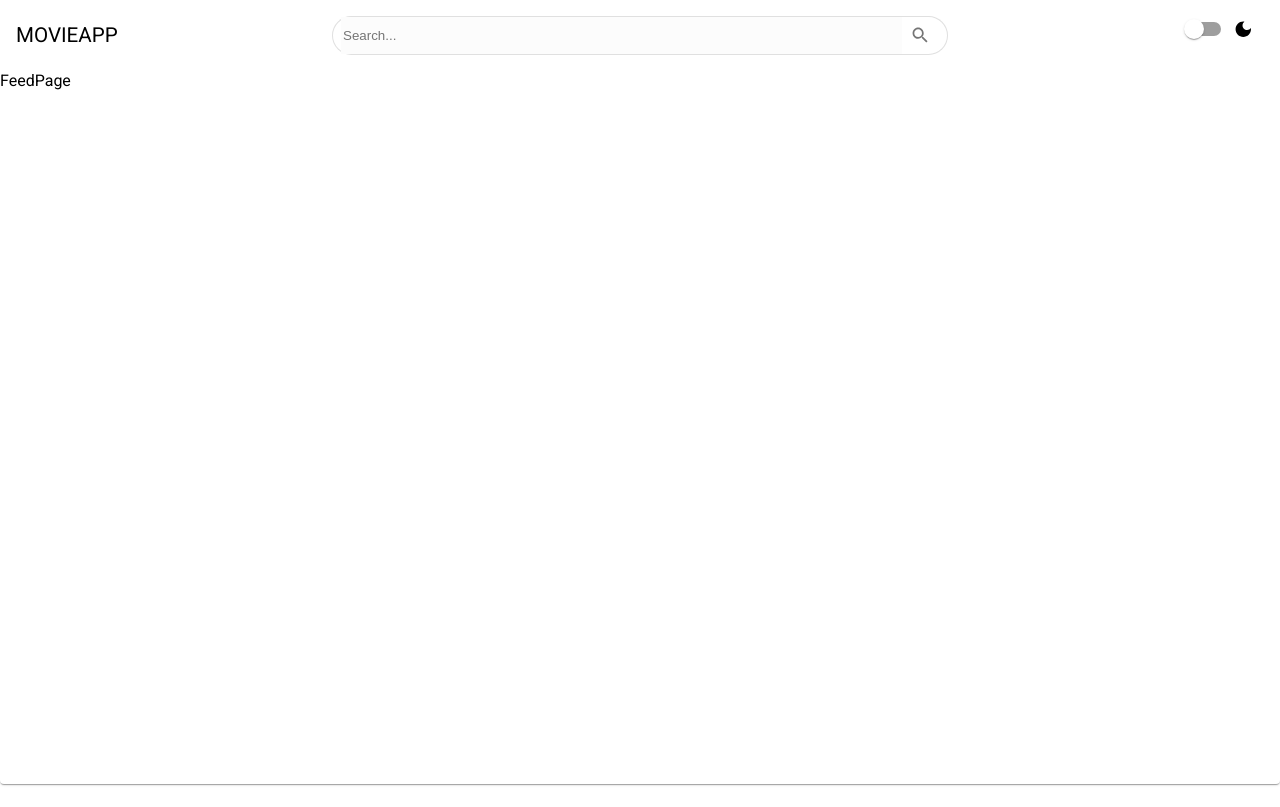
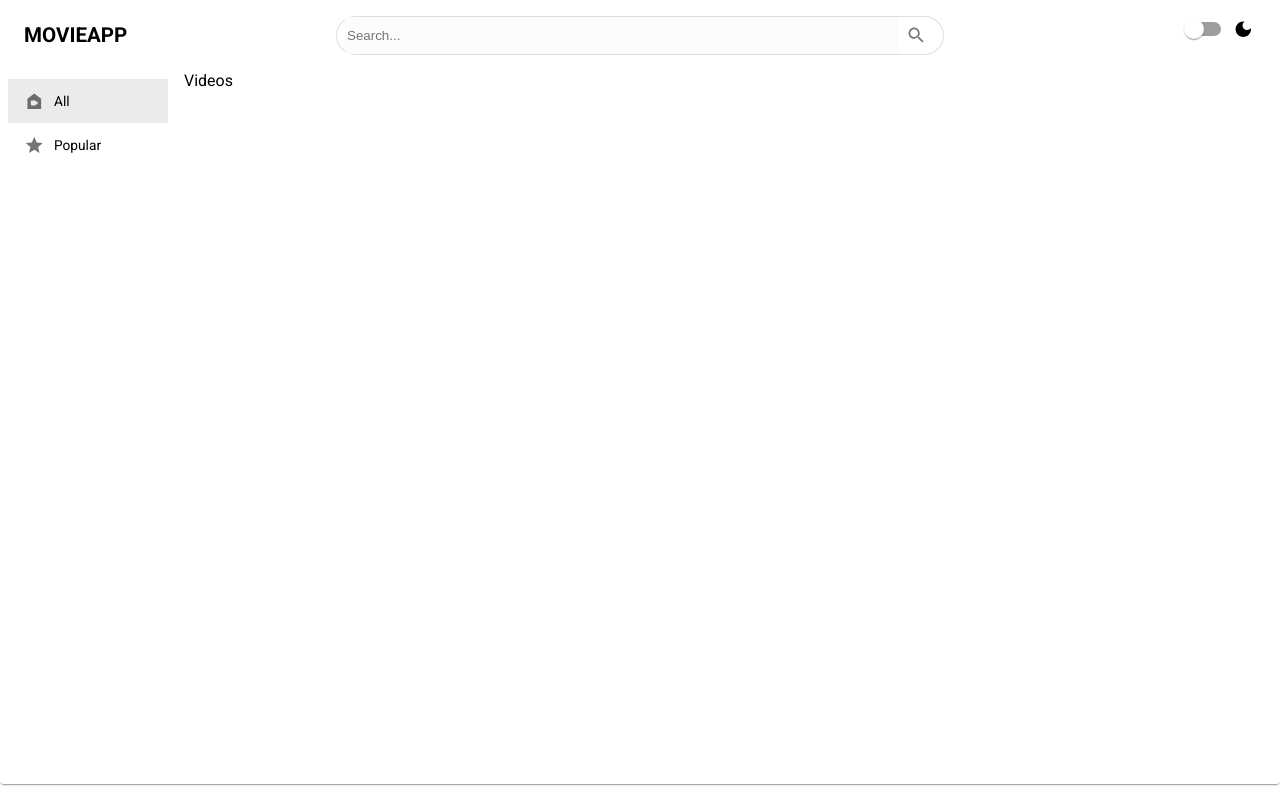
Before and after one commit to carlosblinf/movieapp, a React (Vite) app: page / in a window 1280 px wide. Built offline with nearby package versions, Linux system fonts and the light colour scheme.

Commit message:
side bar

```diff
--- a/src/components/NavBar/index.tsx
+++ b/src/components/NavBar/index.tsx
@@ -7,10 +7,23 @@ import SearchBar from '../SearchBar';
 function NavBar() {
   const { theme } = useTheme();
   return (
-    <Grid container spacing={2} direction="row" justifyContent="space-between" alignItems="center" sx={{ p: { xs: 1, md: 2 } }}>
+    <Grid
+      container
+      spacing={2}
+      direction="row"
+      justifyContent="space-between"
+      alignItems="center"
+      sx={{ py: { xs: 1, md: 2 }, px: { xs: 2, md: 3 } }}
+    >
       <Grid item xs={12} md={3}>
         <Link to="/">
-          <Typography variant="h5" component="h1" color={theme.palette.text.primary} sx={{ textTransform: 'uppercase' }}>
+          <Typography
+            variant="h5"
+            component="h1"
+            fontWeight="bold"
+            color={theme.palette.text.primary}
+            sx={{ textTransform: 'uppercase' }}
+          >
             MovieApp
           </Typography>
         </Link>
--- /dev/null
+++ b/src/components/SideBar/index.tsx
@@ -0,0 +1,38 @@
+import ListSubheader from '@mui/material/ListSubheader';
+import List from '@mui/material/List';
+import ListItemButton from '@mui/material/ListItemButton';
+import ListItemIcon from '@mui/material/ListItemIcon';
+import ListItemText from '@mui/material/ListItemText';
+import CameraIndoorIcon from '@mui/icons-material/CameraIndoor';
+import StarIcon from '@mui/icons-material/Star';
+import { useState } from 'react';
+
+function SideBar() {
+  const [selectedItem, setSelectedItem] = useState(1);
+  return (
+    <List
+      sx={{
+        width: '100%',
+        maxWidth: 360,
+        display: 'flex',
+        flexDirection: { xs: 'row', md: 'column' },
+        // overflowX: { xs: 'scroll', md: 'unset' },
+      }}
+      component="nav"
+    >
+      <ListItemButton selected={selectedItem === 1} onClick={() => setSelectedItem(1)}>
+        <ListItemIcon>
+          <CameraIndoorIcon />
+        </ListItemIcon>
+        <ListItemText primary="All" />
+      </ListItemButton>
+      <ListItemButton selected={selectedItem === 2} onClick={() => setSelectedItem(2)}>
+        <ListItemIcon>
+          <StarIcon />
+        </ListItemIcon>
+        <ListItemText primary="Popular" />
+      </ListItemButton>
+    </List>
+  );
+}
+export default SideBar;
--- /dev/null
+++ b/src/components/Videos/index.tsx
@@ -0,0 +1,9 @@
+type VideosProps = {
+  videos: any[];
+};
+
+function Videos({ videos }: VideosProps) {
+  return <div>Videos</div>;
+}
+
+export default Videos;
--- a/src/index.css
+++ b/src/index.css
@@ -14,7 +14,8 @@ a {
 }
 
 ::-webkit-scrollbar {
-  width: 10px;
+  width: 5px;
+  height: 5px;
 }
 
 ::-webkit-scrollbar-track {
@@ -36,3 +37,9 @@ a {
   color: inherit;
   width: 100%;
 }
+.MuiListItemIcon-root {
+  min-width: 30px !important;
+}
+.MuiListItemButton-root {
+  min-width: 160px !important;
+}
--- /dev/null
+++ b/src/pages/FeedPage/components/Content/index.tsx
@@ -0,0 +1,11 @@
+import Videos from '../../../../components/Videos';
+
+function Content() {
+  return (
+    <div>
+      <Videos videos={[]} />
+    </div>
+  );
+}
+
+export default Content;
--- a/src/pages/FeedPage/index.tsx
+++ b/src/pages/FeedPage/index.tsx
@@ -1,5 +1,18 @@
+import { Box, Stack } from '@mui/material';
+import SideBar from '../../components/SideBar';
+import Content from './components/Content';
+
 function FeedPage() {
-  return <div>FeedPage</div>;
+  return (
+    <Stack sx={{ flexDirection: { xs: 'column', md: 'row' }, px: 1 }}>
+      <Box sx={{ height: { xs: 'auto', md: '92vh' } }}>
+        <SideBar />
+      </Box>
+      <Box sx={{ ml: { xs: 0, md: 2 } }}>
+        <Content />
+      </Box>
+    </Stack>
+  );
 }
 
 export default FeedPage;
```
